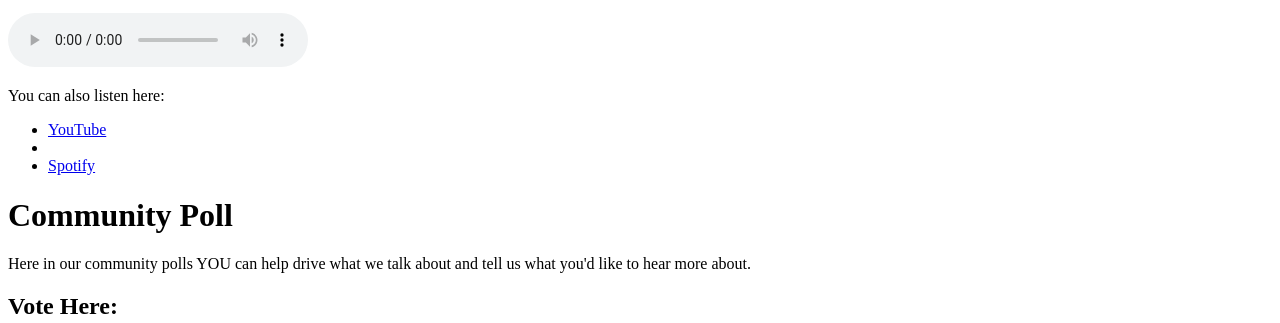
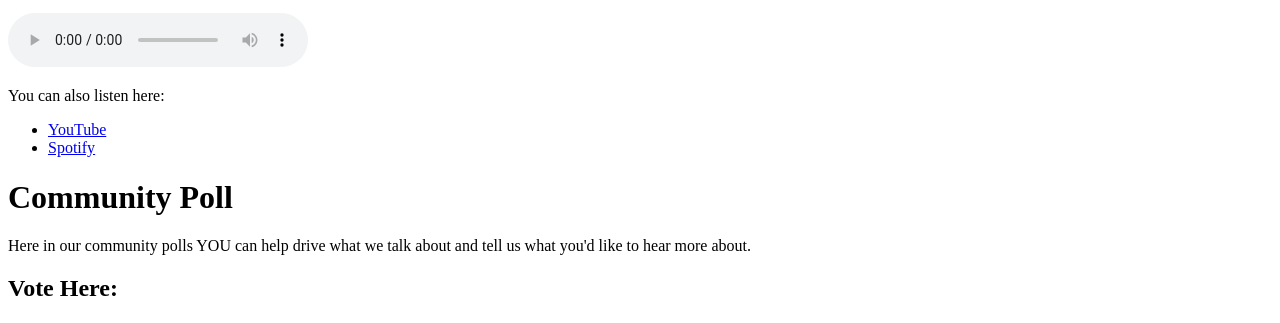
Before and after one commit to VillageWingnut/McGee-FTH-Boeing-Website, a plain HTML site: page BoeingHistoryWebsite/community.html in a window 1280 px wide. Shown: the part 708-1031 px from the top of the page. Drawn offline with Linux system fonts and the light colour scheme.

Commit message:
Fixed bad link

```diff
--- a/BoeingHistoryWebsite/community.html
+++ b/BoeingHistoryWebsite/community.html
@@ -70,7 +70,7 @@
             <div>
                 <p>You can also listen here:</p>
                 <ul>
-                    <li><a href="https://www.youtube.com" target="_blank">YouTube</a><li>
+                    <li><a href="https://www.youtube.com" target="_blank">YouTube</a></li>
                     <li><a href="https://www.spotify.com" target="_blank">Spotify</a></li>
                 </ul>
             </div>
```
